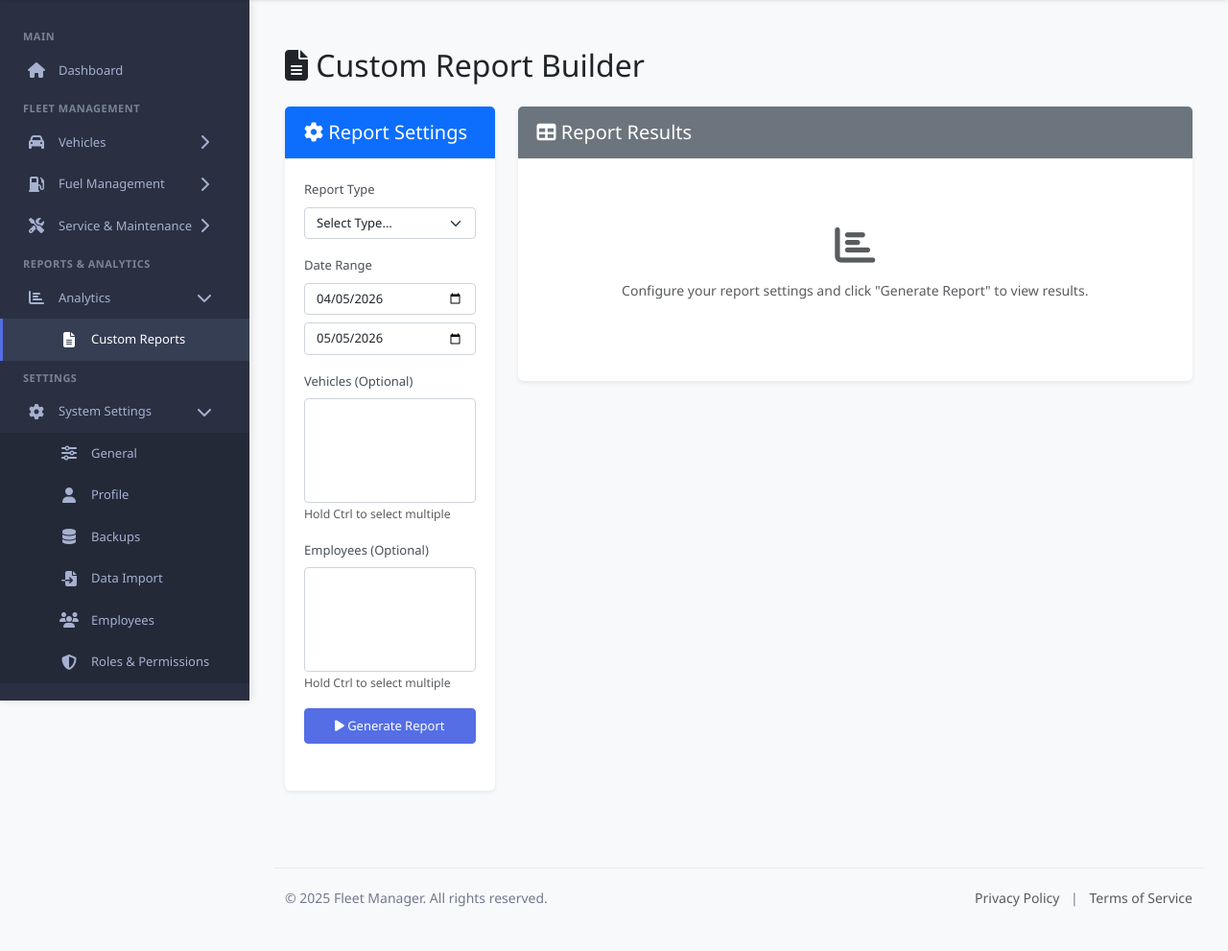
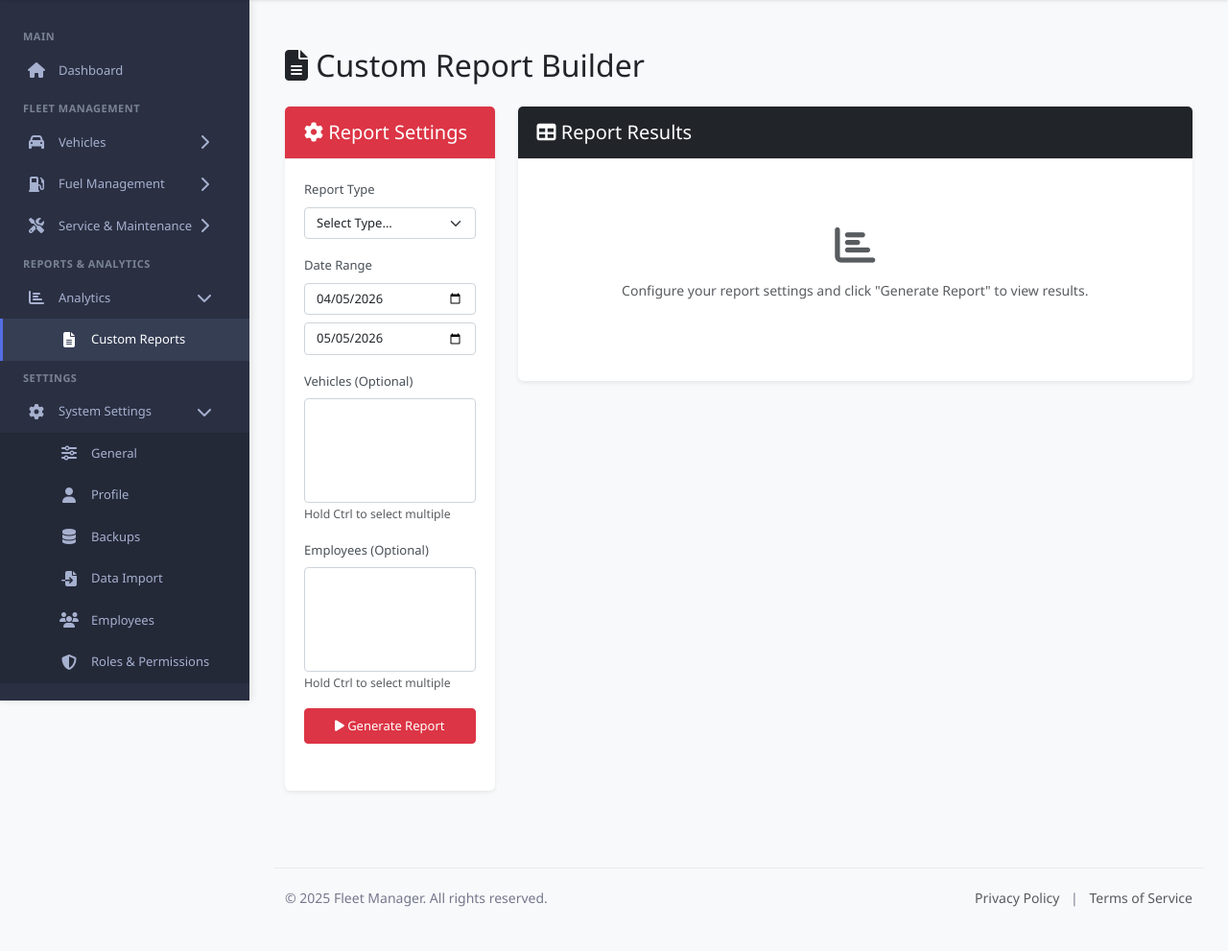
Before and after one commit to tschipunza/system, a Flask app: page /analytics/report-builder in a window 1280 px wide. Shown: the part 70-1061 px from the top of the page at 96% size. Run offline with Flask 3, Linux system fonts and the light colour scheme; the visitor is signed in with stand-in values (Sample User, id 1); data that the repository does not hold is empty.

Commit message:
Fixed Colors on Reports
Co-authored-by: Copilot <copilot@github.com>

```diff
--- a/routes_analytics.py
+++ b/routes_analytics.py
@@ -735,7 +735,7 @@ def export_to_pdf():
             'CustomTitle',
             parent=styles['Heading1'],
             fontSize=24,
-            textColor=colors.HexColor('#2C3E50'),
+            textColor=colors.HexColor('#DC3545'),
             spaceAfter=30,
             alignment=TA_CENTER
         )
@@ -778,14 +778,14 @@ def export_to_pdf():
             # Create table
             table = Table(table_data, colWidths=col_widths, repeatRows=1)
             table.setStyle(TableStyle([
-                ('BACKGROUND', (0, 0), (-1, 0), colors.HexColor('#3498DB')),
+                ('BACKGROUND', (0, 0), (-1, 0), colors.HexColor('#DC3545')),
                 ('TEXTCOLOR', (0, 0), (-1, 0), colors.whitesmoke),
                 ('ALIGN', (0, 0), (-1, 0), 'CENTER'),
                 ('ALIGN', (0, 1), (-1, -1), 'LEFT'),
                 ('FONTNAME', (0, 0), (-1, 0), 'Helvetica-Bold'),
                 ('FONTSIZE', (0, 0), (-1, 0), 10),
                 ('BOTTOMPADDING', (0, 0), (-1, 0), 12),
-                ('BACKGROUND', (0, 1), (-1, -1), colors.beige),
+                ('BACKGROUND', (0, 1), (-1, -1), colors.white),
                 ('GRID', (0, 0), (-1, -1), 1, colors.black),
                 ('FONTSIZE', (0, 1), (-1, -1), 8),
                 ('VALIGN', (0, 0), (-1, -1), 'TOP'),
--- a/templates/report_builder.html
+++ b/templates/report_builder.html
@@ -21,7 +21,7 @@
     <div class="row">
         <div class="col-lg-3 col-md-12 mb-3">
             <div class="card report-options">
-                <div class="card-header bg-primary text-white">
+                <div class="card-header bg-danger text-white">
                     <h5 class="mb-0"><i class="fas fa-cog"></i> Report Settings</h5>
                 </div>
                 <div class="card-body">
@@ -58,13 +58,13 @@
                             <small class="text-muted">Hold Ctrl to select multiple</small>
                         </div>
 
-                        <button type="submit" class="btn btn-primary w-100 mb-2">
+                        <button type="submit" class="btn btn-danger w-100 mb-2">
                             <i class="fas fa-play"></i> Generate Report
                         </button>
 
                         <div class="btn-group w-100" role="group">
                             {% if can_export_excel %}
-                            <button type="button" class="btn btn-success" id="exportExcelBtn" disabled>
+                            <button type="button" class="btn btn-light border-2 border-danger text-dark" id="exportExcelBtn" disabled style="font-weight: 500;">
                                 <i class="fas fa-file-excel"></i> Excel
                             </button>
                             {% endif %}
@@ -80,7 +80,7 @@
 
             <!-- Quick Stats -->
             <div class="card mt-3" id="quickStatsCard" style="display: none;">
-                <div class="card-header bg-info text-white">
+                <div class="card-header bg-dark text-white">
                     <h6 class="mb-0"><i class="fas fa-chart-pie"></i> Quick Stats</h6>
                 </div>
                 <div class="card-body">
@@ -103,7 +103,7 @@
         <div class="col-lg-9">
             <!-- Results Area -->
             <div class="card">
-                <div class="card-header bg-secondary text-white d-flex justify-content-between align-items-center">
+                <div class="card-header bg-dark text-white d-flex justify-content-between align-items-center">
                     <h5 class="mb-0"><i class="fas fa-table"></i> Report Results</h5>
                     <div id="resultCount" class="badge bg-light text-dark"></div>
                 </div>
@@ -198,7 +198,7 @@ async function generateReport(e) {
     // Show loading
     document.getElementById('reportResults').innerHTML = `
         <div class="text-center py-5">
-            <div class="spinner-border text-primary" role="status">
+            <div class="spinner-border text-danger" role="status">
                 <span class="visually-hidden">Loading...</span>
             </div>
             <p class="mt-3">Generating report...</p>
@@ -270,7 +270,7 @@ function displayResults(data, reportType) {
     let tableHTML = `
         <div class="table-responsive">
             <table class="table table-striped table-hover table-sm">
-                <thead class="table-dark">
+                <thead class="table-dark" style="background-color: #000; color: white;">
                     <tr>
                         ${headers.map(h => `<th>${h.replace(/_/g, ' ').toUpperCase()}</th>`).join('')}
                     </tr>
```
